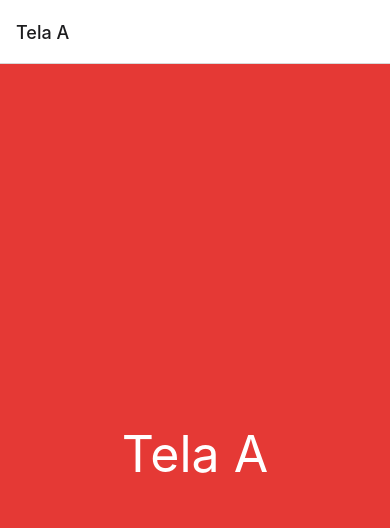
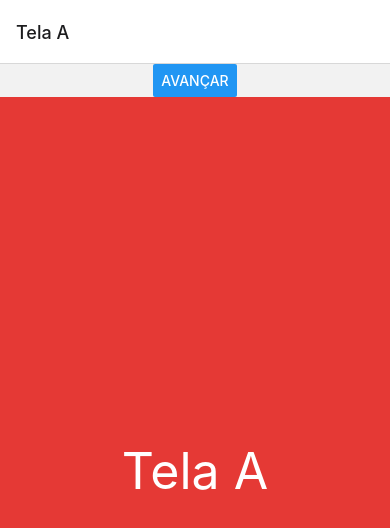
Before and after one commit to adrianoheissig/navegacao, a React Native app: screen / in a window 390 px wide. Shown: the top 528 px of the page. Built offline with nearby package versions, Linux system fonts and the light colour scheme.

Commit message:
Finalizado navegacao com Stack

```diff
--- /dev/null
+++ b/src/components/PassoStack.js
@@ -0,0 +1,47 @@
+import React from 'react';
+
+import {Button, StyleSheet, View} from 'react-native';
+
+export default props => {
+  return (
+    <View style={styles.container}>
+      <View style={styles.buttons}>
+        {props.voltar ? (
+          <Button title="Voltar" onPress={() => props.navigation.goBack()} />
+        ) : (
+          false
+        )}
+        {props.avancar ? (
+          <Button
+            title="Avançar"
+            onPress={() => props.navigation.navigate(props.avancar)}
+          />
+        ) : (
+          false
+        )}
+        {props.avancarComPush ? (
+          <Button
+            title="Avançar"
+            onPress={() =>
+              props.navigation.push(props.avancarComPush, props.params)
+            }
+          />
+        ) : (
+          false
+        )}
+      </View>
+
+      <View style={styles.container}>{props.children}</View>
+    </View>
+  );
+};
+
+const styles = StyleSheet.create({
+  container: {
+    flex: 1,
+  },
+  buttons: {
+    flexDirection: 'row',
+    justifyContent: 'space-evenly',
+  },
+});
--- a/src/routes/Stack.js
+++ b/src/routes/Stack.js
@@ -4,6 +4,7 @@ import {createNativeStackNavigator} from '@react-navigation/native-stack';
 import TelaA from '../views/TelaA';
 import TelaB from '../views/TelaB';
 import TelaC from '../views/TelaC';
+import PassoStack from '../components/PassoStack';
 
 const Stack = createNativeStackNavigator();
 
@@ -12,13 +13,35 @@ export default props => {
     <Stack.Navigator initialRouteName="TelaA">
       <Stack.Screen
         name="TelaA"
-        component={TelaA}
         options={{
           title: 'Tela A',
+        }}>
+        {propsNavigator => (
+          <PassoStack {...propsNavigator} avancar="TelaB">
+            <TelaA />
+          </PassoStack>
+        )}
+      </Stack.Screen>
+      <Stack.Screen name="TelaB">
+        {propsNavigator => {
+          return (
+            <PassoStack {...propsNavigator} avancar="TelaC" voltar>
+              <TelaB />
+            </PassoStack>
+          );
         }}
-      />
-      <Stack.Screen name="TelaB" component={TelaB} />
-      <Stack.Screen name="TelaC" component={TelaC} />
+      </Stack.Screen>
+      <Stack.Screen name="TelaC">
+        {propsNavigator => (
+          <PassoStack
+            {...propsNavigator}
+            voltar
+            avancarComPush="TelaC"
+            params={{numero: parseInt(Math.random() * 100, 10)}}>
+            <TelaC {...propsNavigator} />
+          </PassoStack>
+        )}
+      </Stack.Screen>
     </Stack.Navigator>
   );
 };
--- a/src/views/TelaC.js
+++ b/src/views/TelaC.js
@@ -3,5 +3,6 @@ import React from 'react';
 import TextoCentral from '../components/TextoCentral';
 
 export default props => {
-  return <TextoCentral corFundo="#9932cd">Tela C</TextoCentral>;
+  const numero = props.route.params?.numero || 0;
+  return <TextoCentral corFundo="#9932cd">Tela C {numero}</TextoCentral>;
 };
```
